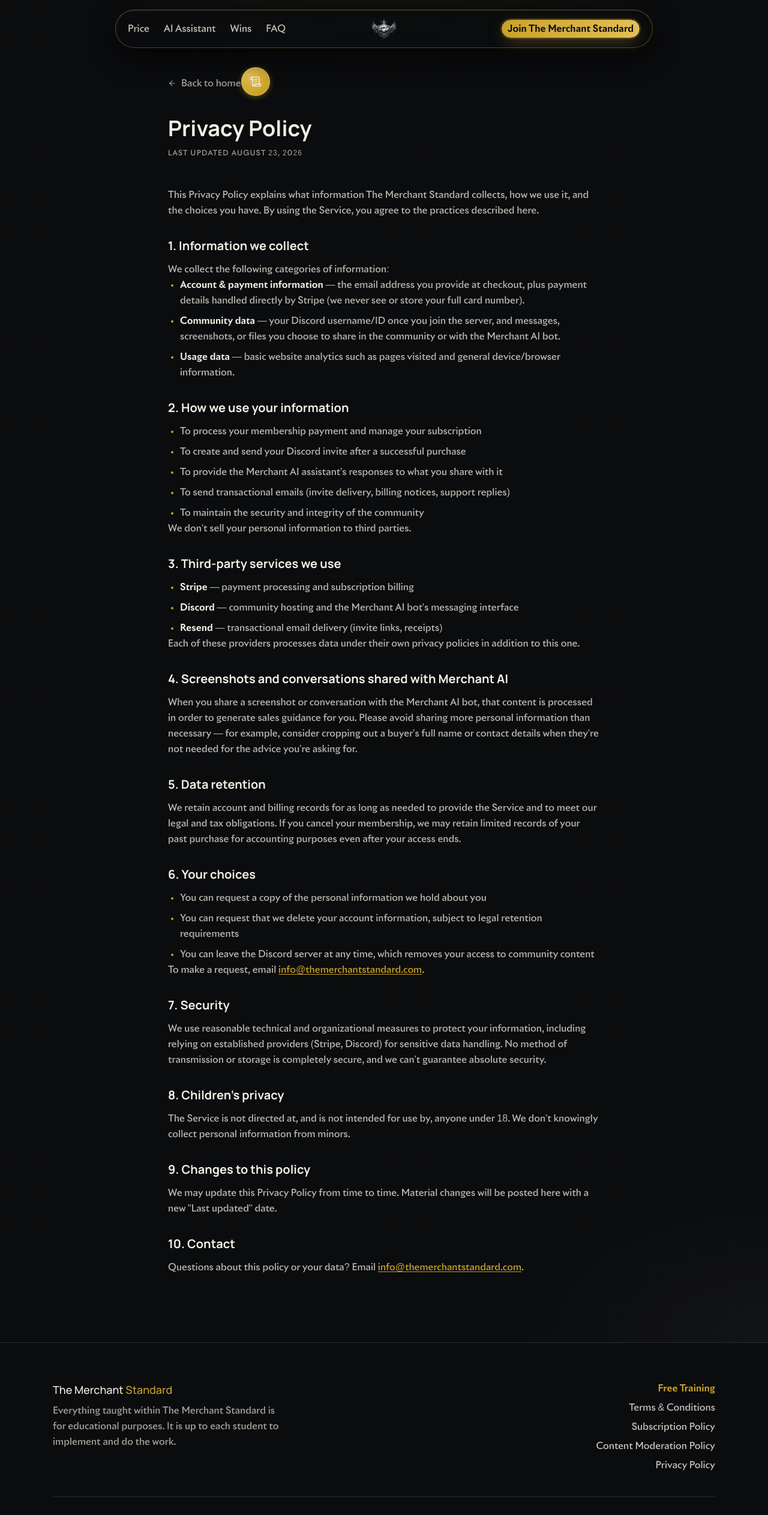
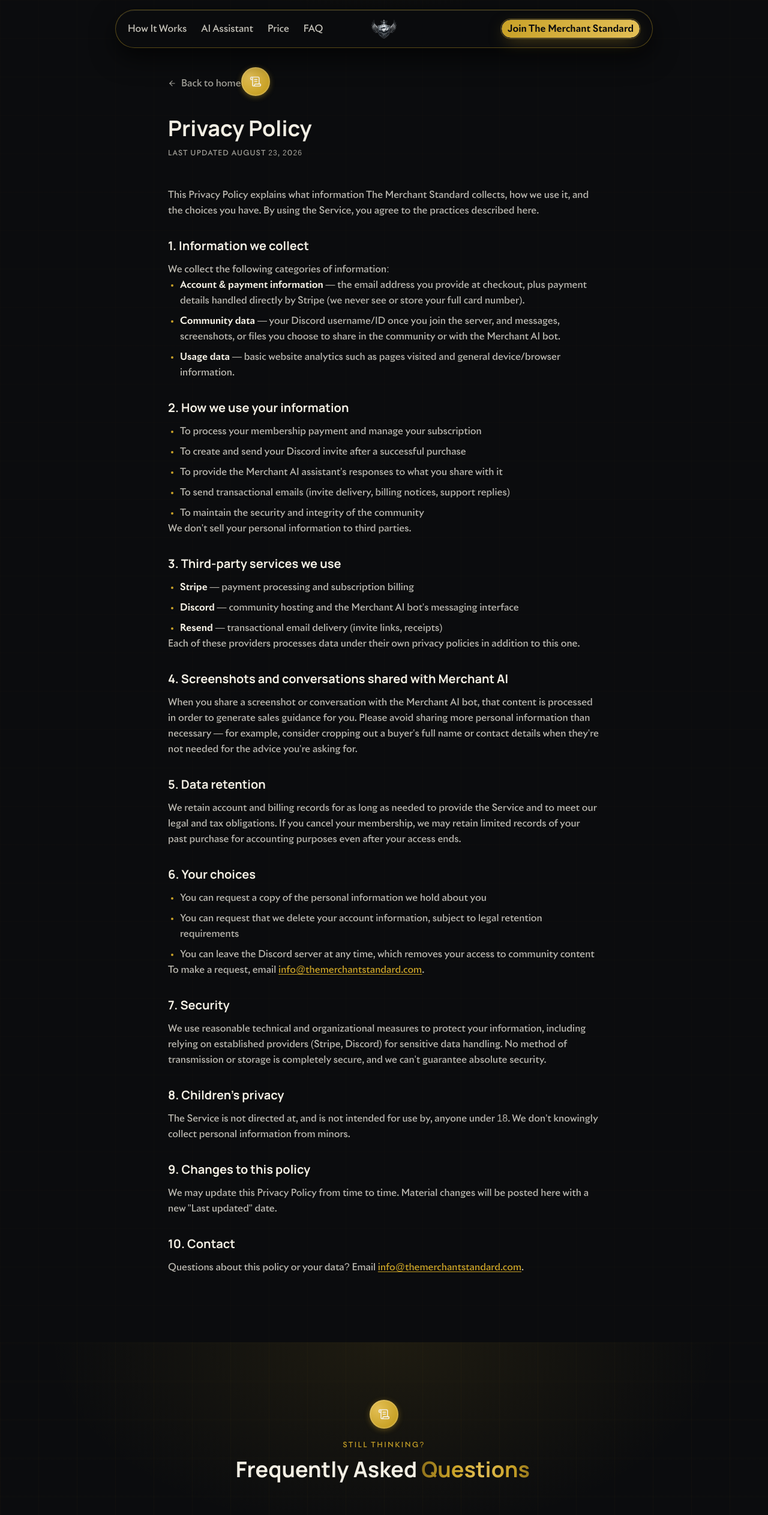
Before and after one commit to lifeofcapo/themerchantstandard, a Next.js app: page /privacy in a window 1280 px wide. Shown: the top 2526 px of the page at 60% size. Built offline with nearby package versions, Linux system fonts and the light colour scheme.

Commit message:
changed header

```diff
--- a/src/components/sections/header.tsx
+++ b/src/components/sections/header.tsx
@@ -7,9 +7,9 @@ import { JoinButton } from "@/components/shared/join-button";
 import Image from "next/image";
 
 const links = [
+  { href: "mechanism", label: "How It Works"},
+  { href: "#ai-assistant", label: "AI Assistant" },
   { href: "#price", label: "Price" },
-  { href: "#ai-assistant", label: "AI Assistant" },
-  { href: "#wins", label: "Wins" },
   { href: "#faq", label: "FAQ" },
 ];
 
--- a/src/components/sections/mechanism.tsx
+++ b/src/components/sections/mechanism.tsx
@@ -17,7 +17,7 @@ const notNeeded = [
 
 export function Mechanism() {
   return (
-    <section className="relative overflow-hidden border-b border-line py-24">
+    <section className="relative overflow-hidden border-b border-line py-24" id="mechanism">
       <div className="bg-gradient-wash absolute inset-0 opacity-70" />
       <div className="ledger-grid absolute inset-0 opacity-40" />
 
--- a/src/components/shared/legal-page-layout.tsx
+++ b/src/components/shared/legal-page-layout.tsx
@@ -2,6 +2,7 @@ import Link from "next/link";
 import { ArrowLeft, ScrollText } from "lucide-react";
 import { Header } from "@/components/sections/header";
 import { Footer } from "@/components/sections/footer";
+import { FAQ } from "../sections/faq";
 
 export function LegalPageLayout({
   title,
@@ -53,6 +54,7 @@ export function LegalPageLayout({
             {children}
           </div>
         </div>
+      <FAQ/>
       </main>
       <Footer />
     </>
```
